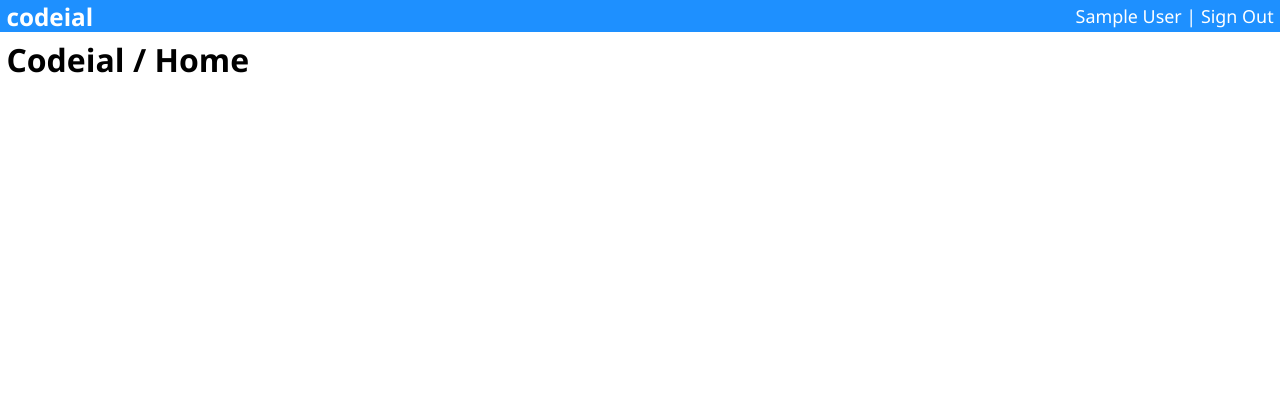
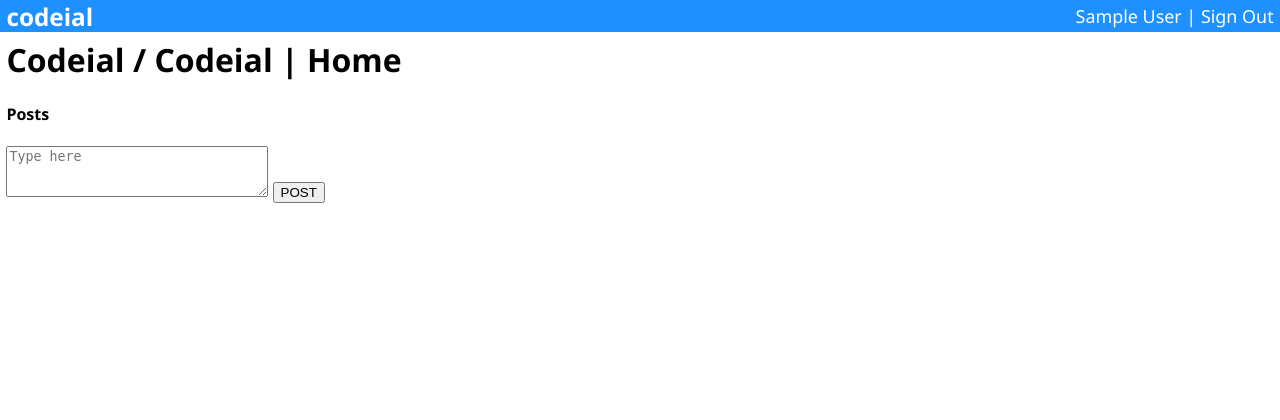
Before and after one commit to akshunmish7/CODEHOOPS, a Node server app: page / in a window 1280 px wide. Shown: the top 420 px of the page. Run offline with Node 20, Linux system fonts and the light colour scheme; the visitor is signed in with stand-in values (Sample User, id 1); data that the repository does not hold is empty; some libraries are stand-ins or nearby versions.

Commit message:
User authentication checked before adding post

```diff
--- a/controllers/home_controller.js
+++ b/controllers/home_controller.js
@@ -1,8 +1,20 @@
+const Post=require('../models/post')
 module.exports.home = function(req, res){
-    console.log(req.cookies);
-    res.cookie('user_id', 25);
-    return res.render('home', {
-        title: "Home"
+    // console.log(req.cookies);
+    // res.cookie('user_id', 25);
+    // Post.find({},function(err,posts){
+    //     return res.render('home', {
+    //         title: "Codeial | Home",
+    //         posts: posts
+    //     });
+    // });
+
+    //populate the user for each post
+    Post.find({}).populate('user').exec(function(err,posts){
+        return res.render('home', {
+            title: "Codeial | Home",
+            posts: posts
+        });
     });
 }
 
--- a/models/post.js
+++ b/models/post.js
@@ -1,7 +1,7 @@
 const mongoose=require('mongoose');
 const postSchema = new mongoose.Schema({
     content:{
-        type:string,
+        type:'string',
         required:true
     },
     user:{
--- a/routes/index.js
+++ b/routes/index.js
@@ -8,6 +8,7 @@ console.log('router loaded');
 
 router.get('/', homeController.home);
 router.use('/users', require('./users'));
+router.use('/posts',require('./posts'));
 
 // for any further routes, access from here
 // router.use('/routerName', require('./routerfile));
--- a/views/home.ejs
+++ b/views/home.ejs
@@ -1,4 +1,27 @@
-
 <h1>
     Codeial / <%= title %>
 </h1>
+<section id="feed-posts">
+    <h4>Posts</h4>
+    <% if(locals.user){ %>
+    <form action="/posts/create" id="new-post-form" method="POST">
+        <textarea name="content" id="" cols="30" rows="3" placeholder="Type here"></textarea>
+        <input type="submit" value="POST">
+    </form>
+    <% } %>
+    <div id="posts-list-container">
+        <ul>
+            <% for(post of posts){ %>
+                <p>
+                    <li>
+                        <%=post.content%>
+                        <br>
+                        <small>
+                            <%= post.user.name %>
+                        </small>
+                    </li>
+                </p>
+            <%}%>
+        </ul>
+    </div>
+</section>
```
Also changed, not shown: controllers/posts_controller.js (added, +10 -0 lines), routes/posts.js (added, +8 -0 lines).
